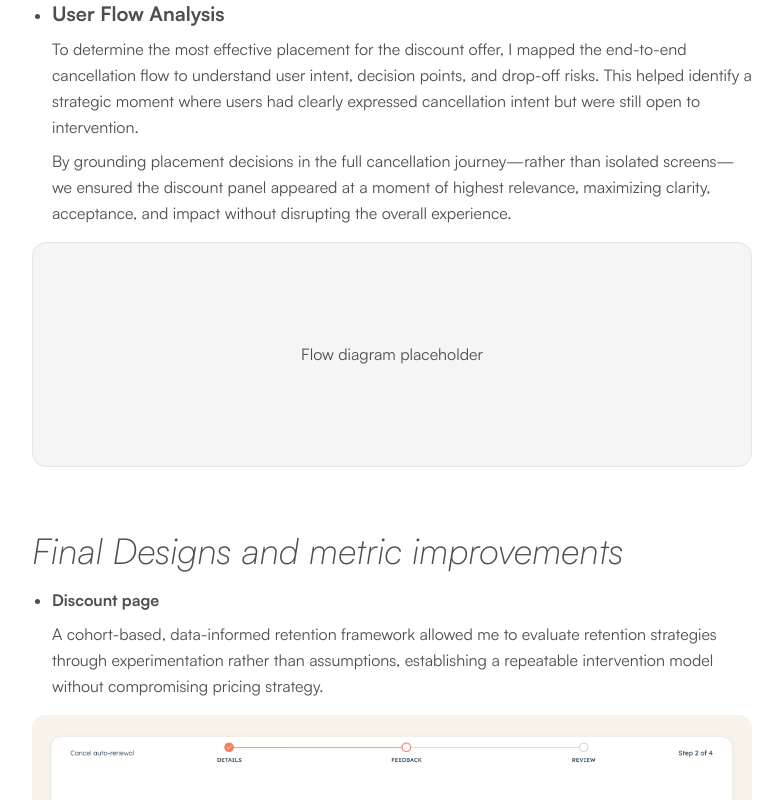
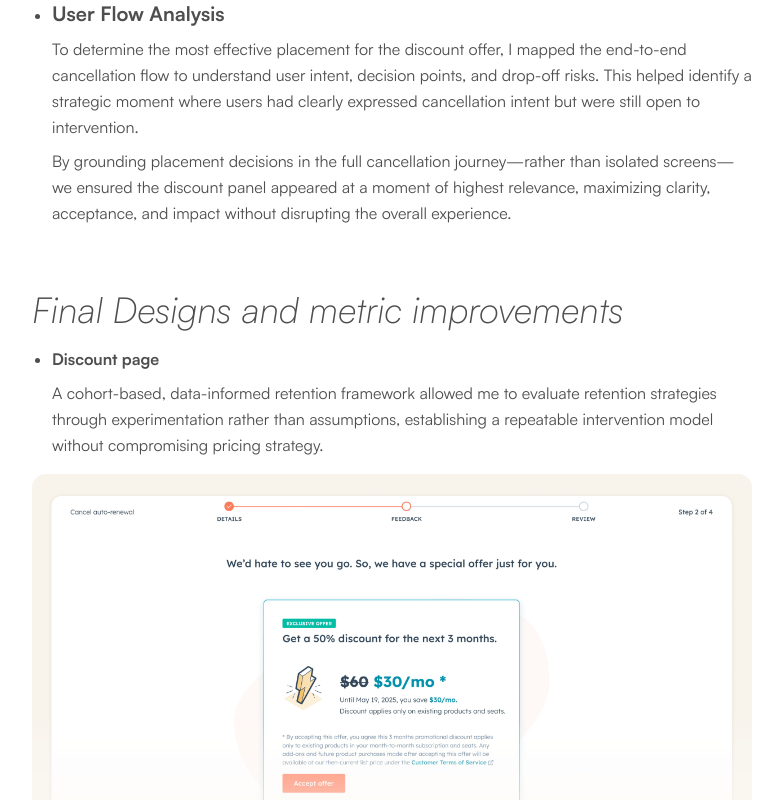
Before and after one commit to pratikjoglekar/pratikjoglekar.github.io, a Next.js app: page /work/cancellation in a window 1280 px wide. Shown: the part 5688-6488 px from the top of the page, without its empty margins (248-1031 px from the left). Built offline with nearby package versions, Linux system fonts and the light colour scheme.

Commit message:
Update page.tsx

```diff
--- a/app/work/cancellation/page.tsx
+++ b/app/work/cancellation/page.tsx
@@ -316,13 +316,6 @@ export default function Cancellation() {
           </li>
         </ul>
 
-        {/* Flow diagram */}
-        <Section>
-          <div className="w-full aspect-[16/5] rounded-xl border bg-muted flex items-center justify-center text-muted-foreground">
-            Flow diagram placeholder
-          </div>
-        </Section>
-
       </TextSection>
 
       {/* Outcomes */}
```
